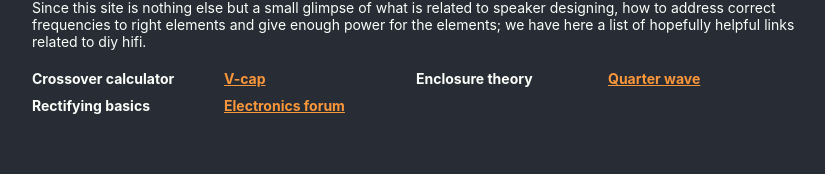
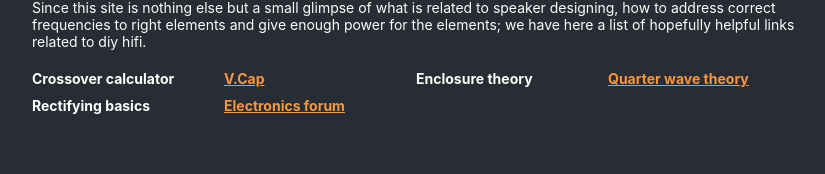
Before and after one commit to ville-valimaki/speakers, a React (Create React App) app: page /links in a window 1280 px wide. Shown: the part 123-297 px from the top of the page, without its empty margins (224-1049 px from the left). Built offline with nearby package versions, Linux system fonts and the light colour scheme.

Commit message:
improvement: typescript updates and v2 layout introduction

```diff
--- a/src/App.js
+++ b/src/App.js
@@ -1,6 +1,7 @@
 import { Routes, Route } from "react-router-dom";
 
 import './styles/Layout.css';
+import './styles/LayoutV2.css';
 import Header from './common/Header';
 import Navigation from './common/Navigation';
 import Speakers from './pages/Speakers';
--- a/src/pages/Amplifiers.js
+++ b/src/pages/Amplifiers.js
@@ -1,6 +1,6 @@
-import React, { Component } from 'react';
+import React from 'react';
 
-class Amplifiers extends Component {
+class Amplifiers extends React.Component {
 
     constructor(props) {
         super(props);
@@ -11,8 +11,8 @@ class Amplifiers extends Component {
         return (
             <div className="ContentContainer MarginedSmall">
                 <div className="ContentFull Margined PaddedOnSmall">
-                    <h2 className="paddingMedium">Amplifiers</h2>
-                    <p className="paddingSmall">With these introductions you will gain some basic understanding of concepts that are related in designing and building your own amplifier. Questions answered are:</p>
+                    <h2 className="PaddingMedium">Amplifiers</h2>
+                    <p className="PaddingSmall">With these introductions you will gain some basic understanding of concepts that are related in designing and building your own amplifier. Questions answered are:</p>
                     <ul>
                         <li>How to rectify AC to DC</li>
                         <li>Rectifying basics</li>
--- a/src/pages/Crossovers.js
+++ b/src/pages/Crossovers.js
@@ -45,8 +45,8 @@ class Crossovers extends Component {
         return (
             <div className="ContentContainer MarginedSmall">
                 <div className="ContentFull Margined PaddedOnSmall">
-                  <h2 className="paddingMedium">Crossovers</h2>
-                  <p className="paddingSmall">With this calculator you can calculate the wanted capacitor and inductor values for creating an
+                  <h2 className="PaddingMedium">Crossovers</h2>
+                  <p className="PaddingSmall">With this calculator you can calculate the wanted capacitor and inductor values for creating an
                       crossover circuit for first or second degree crossover. The same values for the cutoff frequency apply
                       whether you are doing a low-, high- or bandpass crossover.</p>
                     <p>This example contains a setup of one driver and one tweeter, but by doing multiple calculations you can define as many elements as wanted.</p>
--- a/src/pages/Links.tsx
+++ b/src/pages/Links.tsx
@@ -1,31 +1,44 @@
-import React, { Component } from 'react';
+import React from 'react';
+import LinkSources from '../resources/LinkSources';
+import { ISourceList, ISource } from  '../resources/LinkSources';
 
-class Links extends Component {
+interface IProps {}
+
+interface IState {
+    links?: ISourceList;
+}
+
+class Links extends React.Component<IProps, IState> {
+
+    constructor(props: IProps) {
+        super(props);
+        this.state = {
+            links: LinkSources
+        };
+    }
 
     render () {
         return (
             <div className="ContentContainer MarginedSmall">
                 <div className="ContentFull Margined PaddedOnSmall">
-                    <h2 className="paddingMedium">Links and resources</h2>
+                    <h2 className="PaddingMedium">Links and resources</h2>
                     <p>Since this site is nothing else but a small glimpse of what is related to speaker designing, how to address correct frequencies to right elements and give enough power for the elements; we have here a list of hopefully helpful links related to diy hifi.</p>
                 </div>
-                <div className="ContentQuarter MarginedSmall PaddedOnSmall">
-                    <h4>Crossover calculator</h4>
-                </div>
-                <div className="ContentQuarter MarginedSmall PaddedOnSmall">
-                    <a target="_blank" rel="noreferrer" href="https://www.v-cap.com/speaker-crossover-calculator.php">V-cap</a>
-                </div>
-                <div className="ContentQuarter MarginedSmall PaddedOnSmall">
-                    <h4>Enclosure theory</h4>
-                </div>
-                <div className="ContentQuarter MarginedSmall PaddedOnSmall">
-                    <a target="_blank" rel="noreferrer" href="http://www.quarter-wave.com/">Quarter wave</a>
-                </div>
-                <div className="ContentQuarter MarginedSmall PaddedOnSmall">
-                    <h4>Rectifying basics</h4>
-                </div>
-                <div className="ContentQuarter MarginedSmall PaddedOnSmall">
-                    <a target="_blank" rel="noreferrer" href="https://www.electronicsforu.com/technology-trends/learn-electronics/half-full-wave-rectifier-basics">Electronics forum</a>
+                <div className="V2Content V2HPaddedOnSmall">
+                {
+                    this.state.links?.map((link: ISource, index: number) => {
+                        return (
+                            <div className="V2ContentHalf V2VPaddingMedium" key={index}>
+                                <div className="V2ContentHalfFixed">
+                                    <h4>{link.title}</h4>
+                                </div>
+                                <div className="V2ContentHalfFixed">
+                                    <a target="_blank" rel="noreferrer" href="https://www.v-cap.com/speaker-crossover-calculator.php">{link.text}</a>
+                                </div>
+                            </div>
+                        );
+                    })
+                }
                 </div>
             </div>
         );
--- a/src/pages/Speakers.js
+++ b/src/pages/Speakers.js
@@ -42,8 +42,8 @@ class Speakers extends Component {
         return (
         <div className="ContentContainer MarginedSmall">
             <div className="ContentFull Margined PaddedOnSmall">
-                <h2 className="paddingMedium">Speaker enclosures</h2>
-                <p className="paddingSmall">With this calculator you can calculate cabinet sizes and tuning frequencies based on the given speaker Thiele-Small parameters for closed and reflex cabinets.</p>
+                <h2 className="PaddingMedium">Speaker enclosures</h2>
+                <p className="PaddingSmall">With this calculator you can calculate cabinet sizes and tuning frequencies based on the given speaker Thiele-Small parameters for closed and reflex cabinets.</p>
                 <p>Closed enclosure will provide a neutral Butterworth 2nd degree style rolloff and reflex cabinet a steep Butterworth 4th degree style rolloff.</p>
             </div>
             <div className="ContentFull MarginedSmall PaddedOnSmall">
--- a/src/resources/LinkSources.ts
+++ b/src/resources/LinkSources.ts
@@ -1,12 +1,12 @@
-interface Source {
+export interface ISource {
     title: string,
     text: string,
     link: string,
 }
 
-interface SourceList extends Array<Source> {};
+export interface ISourceList extends Array<ISource> {}
 
-const LinkSources: SourceList = [
+const LinkSources: ISourceList = [
     {title: 'Crossover calculator', text: 'V.Cap', link: 'https://www.v-cap.com/speaker-crossover-calculator.php'},
     {title: 'Enclosure theory', text: 'Quarter wave theory', link: 'http://www.quarter-wave.com/'},
     {title: 'Rectifying basics', text: 'Electronics forum', link: 'https://www.electronicsforu.com/technology-trends/learn-electronics/half-full-wave-rectifier-basics'},
--- a/src/styles/Layout.css
+++ b/src/styles/Layout.css
@@ -74,15 +74,15 @@
   padding-left:var(--gutterHalf);
 }
 
-.paddingSmall {
+.PaddingSmall {
   padding-bottom: var(--gutterMini);
 }
 
-.paddingMedium {
+.PaddingMedium {
   padding-bottom: var(--gutterHalf);
 }
 
-.paddingLarge {
+.PaddingLarge {
   padding-bottom: var(--gutter);
 }
 
--- /dev/null
+++ b/src/styles/LayoutV2.css
@@ -0,0 +1,51 @@
+.V2Content {
+    width: 100%;
+    display: flex;
+    flex-flow: row wrap;
+}
+
+.V2ContentFull {
+    width: 100%;
+    display: flex;
+    flex-flow: row wrap;
+}
+
+.V2ContentHalf {
+    width: 100%;
+    display: flex;
+    flex-flow: row wrap;
+}
+
+.V2ContentHalfFixed {
+    width: 50%;
+    display: flex;
+    flex-flow: row wrap;
+}
+
+.V2HPaddedOnSmall {
+    padding: 0 var(--gutterHalf);
+}
+
+.V2VPaddingSmall {
+    padding-bottom: var(--gutterMini);
+}
+
+.V2VPaddingMedium {
+    padding-bottom: var(--gutterHalf);
+}
+
+.V2VPaddingLarge {
+    padding-bottom: var(--gutter);
+}
+
+@media screen and (min-width: 768px) {
+    .V2ContentHalf {
+        width: 50%;
+        display: flex;
+        flex-flow: row wrap;
+    }
+
+    .V2HPaddedOnSmall {
+        padding: 0;
+    }
+}
```
